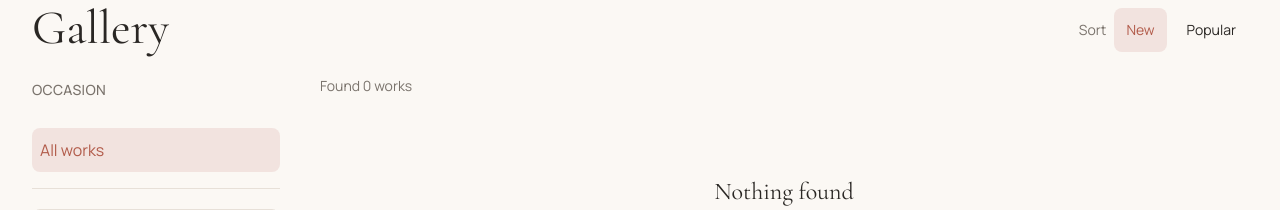
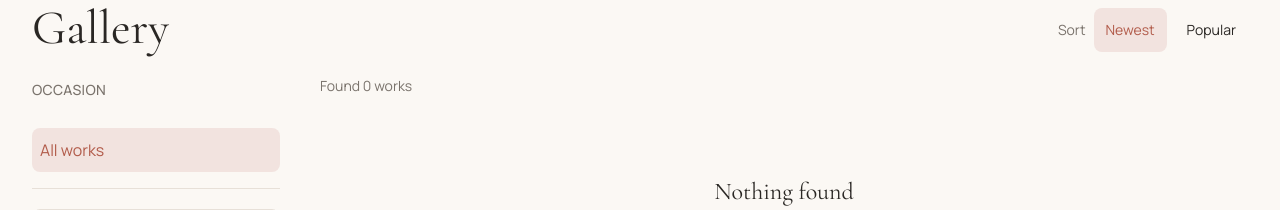
Before and after one commit to kazzutora/flowers-site, a Django app: page /galereya/ in a window 1280 px wide. Shown: the part 125-335 px from the top of the page. Run offline with Django 5.2, Linux system fonts and the light colour scheme; data comes from the database, SQL or seed files in the repository; data that the repository does not hold is empty; style sheets or scripts are compiled from the project's sources; parts of the project's set-up code (start-up, migrations or seed data) failed here and were passed over.

Commit message:
chore(core): translate the stage 1 and 2 strings into uk and ru
Every string added by the catalog, the gallery, the enquiry form and the
favourites, plural forms included. The gallery sort label is "Newest" and not
"New", so it stops sharing a msgid with the enquiry status.

```diff
--- a/templates/pages/gallery.html
+++ b/templates/pages/gallery.html
@@ -35,7 +35,8 @@
            hx-push-url="true"
            class="inline-flex min-h-11 items-center rounded-md px-3 text-sm
                   {% if key == query.sort %}bg-accentSoft text-accent{% else %}text-ink hover:text-accent{% endif %}">
-          {% if key == "popular" %}{% trans "Popular" %}{% else %}{% trans "New" %}{% endif %}
+          {% comment %}"Newest", not "New": the enquiry status is a different word.{% endcomment %}
+          {% if key == "popular" %}{% trans "Popular" %}{% else %}{% trans "Newest" %}{% endif %}
         </a>
       {% endfor %}
     </div>
```
Also changed, not shown: locale/ru/LC_MESSAGES/django.po, locale/uk/LC_MESSAGES/django.po.
